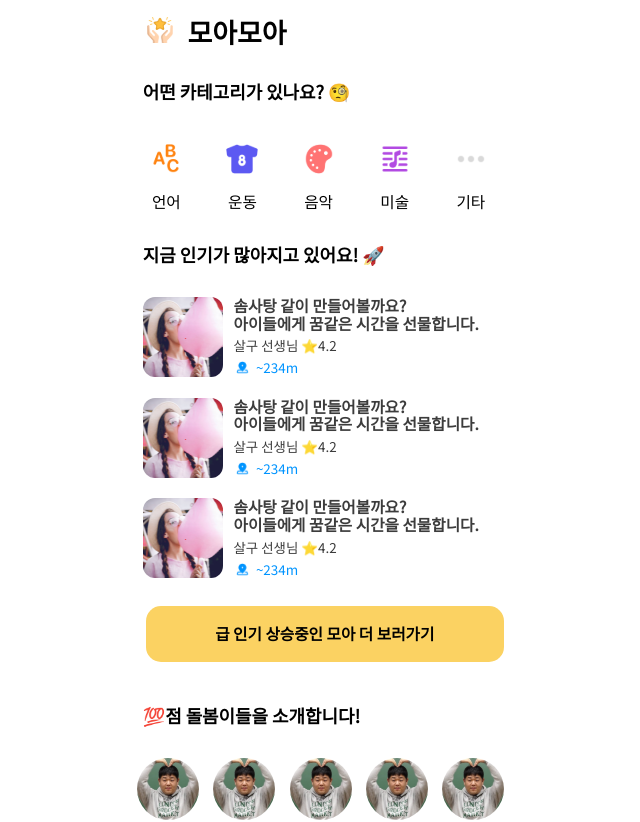
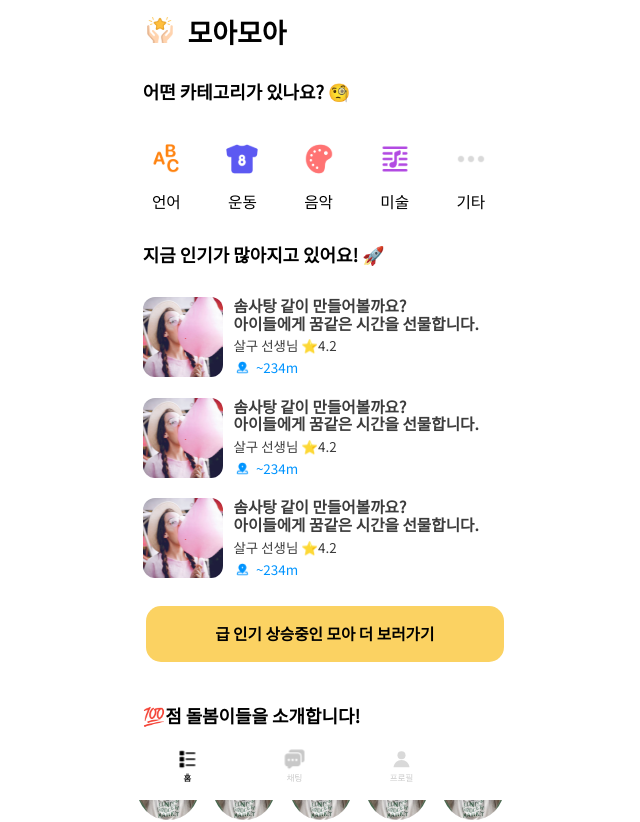
Before and after one commit to silver0108/Frontend, a React (Vite) app: page / in a window 1280 px wide. Shown: the top 822 px of the page, without its empty margins (346-986 px from the left). Built offline with nearby package versions, Linux system fonts and the light colour scheme; the HTML template or start-up script is replaced by a standard one.

Commit message:
[ feat ] bottom bar 추가

```diff
--- /dev/null
+++ b/src/components/common/BottomBar.tsx
@@ -0,0 +1,64 @@
+import {ChattingNotActiveIcon, HomeActiveIcon, ProfileNotActiveIcon, ChattingActiveIcon, HomeNotActiveIcon, ProfileActiveIcon} from '../../assets';
+import { styled } from "styled-components";
+import { useNavigate } from "react-router-dom";
+
+
+export default function BottomBar() {
+  const navigate = useNavigate();
+
+  function handleMoveToHome() {
+    navigate(-1);
+  }
+  function handleMoveToChatting() {
+    navigate(-1);
+  }
+  function handleMoveToProfile() {
+    navigate(-1);
+  }
+  return (
+    <St.BottomBarWrapper>
+
+      <St.HomeActiveIc onClick={handleMoveToHome} />
+      <St.ChattingNotActiveIc onClick={handleMoveToChatting} />
+      <St.ProfileNotActiveIc onClick={handleMoveToProfile} />
+
+    </St.BottomBarWrapper>
+  );
+}
+
+const St = {
+  BottomBarWrapper : styled.header`
+  display: flex;
+  justify-content: center;
+  align-items: center;
+
+  position: fixed;
+  left: 0;
+  bottom: 0;
+  width: 100%;
+  height: 6rem;
+  background-color: ${({theme})=> theme.colors.White};
+  `,
+
+  ChattingNotActiveIc : styled(ChattingNotActiveIcon)`
+  `,
+
+  HomeActiveIc : styled(HomeActiveIcon)`
+
+  `,
+
+  ProfileNotActiveIc : styled(ProfileNotActiveIcon)`
+  `,
+
+  ChattingActiveIc : styled(ChattingActiveIcon)`
+  `,
+
+  HomeNotActiveIc : styled(HomeNotActiveIcon)`
+
+  `,
+
+  ProfileActiveIc : styled(ProfileActiveIcon)`
+  `
+
+
+}
--- a/src/components/home/CloseDistanceLessonList.tsx
+++ b/src/components/home/CloseDistanceLessonList.tsx
@@ -70,6 +70,7 @@ const St = {
       flex-direction: column;
       width: 37.5rem;
       margin-top: 4rem;
+      margin-bottom: 10rem;
     `,
 
     Header: styled.header`
--- a/src/pages/Home.tsx
+++ b/src/pages/Home.tsx
@@ -4,6 +4,7 @@ import Header from '../components/home/Header';
 import PopularLessonList from '../components/home/PopularLessonList';
 import PopularTeacherList from '../components/home/PopularTeacherList';
 import {styled} from 'styled-components';
+import BottomBar from '../components/common/BottomBar';
 
 export default function Home() {
 
@@ -14,6 +15,7 @@ export default function Home() {
         <PopularLessonList/>
         <PopularTeacherList/>
         <CloseDistanceLessonList/>
+        <BottomBar />
       </St.HomeWrapper>
     );
 }
```
